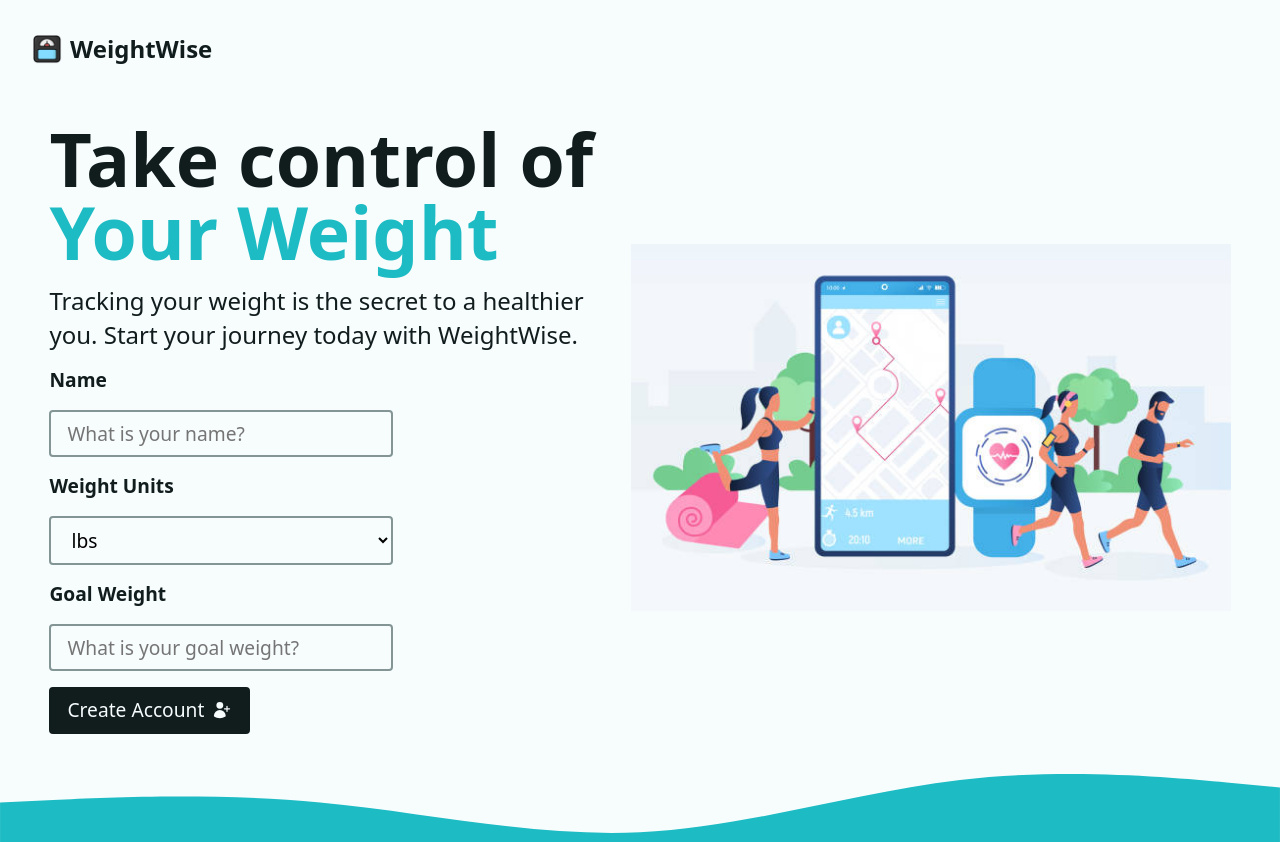
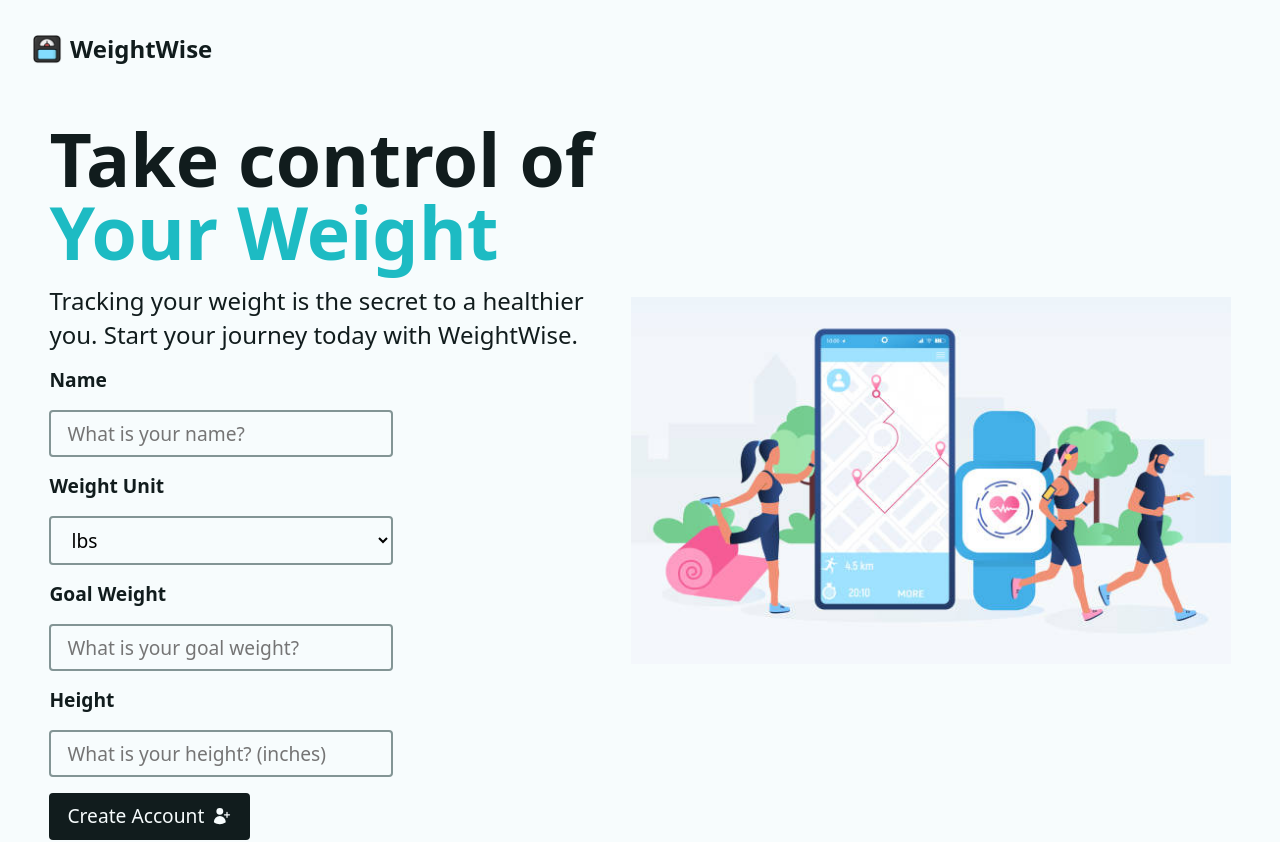
Before and after one commit to jdjoum/React-Weight-Tracker, a React (Vite) app: page / in a window 1280 px wide. Shown: the top 842 px of the page. Built offline with nearby package versions, Linux system fonts and the light colour scheme.

Commit message:
Start BMI implementation

```diff
--- a/src/actions/logout.js
+++ b/src/actions/logout.js
@@ -16,9 +16,9 @@ export async function logoutAction() {
     deleteItem({
         key: "weights"
     })
-    // Delete the weight units
+    // Delete the weight unit
     deleteItem({
-        key: "weightUnits"
+        key: "weightUnit"
     })
     toast.success("You've deleted your account!")
     // Return redirect
--- a/src/components/AddWeightForm.jsx
+++ b/src/components/AddWeightForm.jsx
@@ -7,10 +7,10 @@ import { useFetcher, Form } from 'react-router-dom';
 import { PlusCircleIcon, ArrowPathIcon, TrashIcon } from '@heroicons/react/24/solid';
 
 // Helper functions
-import { convertGoalWeight, convertWeightUnits, fetchData } from '../helper';
+import { convertGoalWeight, convertweightUnit, fetchData } from '../helper';
 import WeightLineChart from './WeightLineChart';
 
-const AddWeightForm = ({ weights, weightUnits, goalWeight }) => {
+const AddWeightForm = ({ weights, weightUnit, goalWeight, height, heightUnit }) => {
     const fetcher = useFetcher();
     const isSubmitting = fetcher.state === "submitting";
     // Ref variables
@@ -18,7 +18,7 @@ const AddWeightForm = ({ weights, weightUnits, goalWeight }) => {
     const focusRef = useRef();
     // State variables
     const [weightVals, setWeightVals] = useState(weights);
-    const [unit, setUnit] = useState(weightUnits);
+    const [unit, setUnit] = useState(weightUnit);
     const [targetWeight, setTargetWeight] = useState(goalWeight);
     const [count, setCount] = useState(0);
 
@@ -36,17 +36,17 @@ const AddWeightForm = ({ weights, weightUnits, goalWeight }) => {
     }, [isSubmitting])
 
     useEffect(() => {
-        localStorage.setItem("weightUnits", JSON.stringify(unit));
+        localStorage.setItem("weightUnit", JSON.stringify(unit));
     }, [unit])
 
-    // handleToggle - Handles the logic when the change weight units toggle button is clicked
+    // handleToggle - Handles the logic when the change weight unit toggle button is clicked
     const handleToggle = () => {
         setCount(count + 1);
         const existingWeights = fetchData("weights") ?? [];
-        var newWeights = convertWeightUnits(existingWeights, unit);
+        var newWeights = convertweightUnit(existingWeights, unit);
         setWeightVals(newWeights);
-        localStorage.setItem("weightUnits", JSON.stringify(unit));
-        setUnit(prevUnits => (prevUnits === 'kgs' ? 'lbs' : 'kgs'));
+        localStorage.setItem("weightUnit", JSON.stringify(unit));
+        setUnit(prevUnits => (prevUnits === 'kg' ? 'lbs' : 'kg'));
         var newGoalWeight = convertGoalWeight(targetWeight, unit);
         setTargetWeight(newGoalWeight);
     };
@@ -60,6 +60,8 @@ const AddWeightForm = ({ weights, weightUnits, goalWeight }) => {
                     <div className="grid-xs">
                         <label htmlFor="newWeightAmount">Weight Amount </label>
                         <input type="number" step="0.01" name="newWeightAmount" id="newWeightAmount" placeholder={`Enter your weight (${unit})`} required inputMode='decimal'ref={focusRef}/>
+                        <input type="hidden" name="height" value={height}/>
+                        <input type="hidden" name="weightUnit" value={unit}/>
                     </div>
                     <div className="grid-xs">
                         <label htmlFor="dateInput">Date </label>
@@ -84,7 +86,7 @@ const AddWeightForm = ({ weights, weightUnits, goalWeight }) => {
             weightVals && weightVals.length > 0 && (
                 <div className="grid-md">
                     <div className='table'>
-                        {/* WeightUnitsToggle Form */}
+                        {/* weightUnitToggle Form */}
                         <div className='form-wrapper'>
                             <h2 className="h3">Update Goal Weight in {unit}</h2>
                             <fetcher.Form method="post">
@@ -106,14 +108,14 @@ const AddWeightForm = ({ weights, weightUnits, goalWeight }) => {
                             </fetcher.Form>
                         </div>
                         <br></br>
-                        {/* WeightUnitsToggle Form */}
+                        {/* weightUnitToggle Form */}
                         <div className='form-wrapper'>
-                            <h2 className="h3">Change Weight Units</h2>
+                            <h2 className="h3">Change Weight Unit</h2>
                             <button type="submit" className='btn btn--dark' disabled={isSubmitting} onClick={handleToggle}>
                                 {
                                     isSubmitting ? <span>Submitting...</span> : (
                                         <>
-                                            <span>{unit === 'lbs' ? 'Change units to kgs' : 'Change units to lbs'}</span>
+                                            <span>{unit === 'lbs' ? 'Change unit to kg' : 'Change unit to lbs'}</span>
                                             <ArrowPathIcon width={20} />
                                         </>
                                     )
@@ -156,10 +158,7 @@ const AddWeightForm = ({ weights, weightUnits, goalWeight }) => {
                                 }
                             </tbody>
                         </table>
-                        <WeightLineChart weightEntries={weightVals} weightUnits={unit} goalWeight={targetWeight}/>
-                    </div>
-                    <div className="rights-reserved">
-                        <h6 className="h6">WeightWise © 2024 by Julian-Justin Djoum. All Rights Reserved.</h6>
+                        <WeightLineChart weightEntries={weightVals} weightUnit={unit} goalWeight={targetWeight}/>
                     </div>
                 </div>
             )
--- a/src/components/Intro.jsx
+++ b/src/components/Intro.jsx
@@ -1,4 +1,4 @@
-import React from 'react'
+import React, { useState, useEffect } from 'react'
 
 // RRD Imports
 import { Form } from 'react-router-dom';
@@ -10,6 +10,22 @@ import { UserPlusIcon } from "@heroicons/react/24/solid"
 import illustration from "../assets/weight-tracker.jpg"
 
 const Intro = () => {
+
+  const [weightUnit, setWeightUnit] = useState('lbs');
+  const [heightUnit, setHeightUnit] = useState('inches');
+
+  useEffect(() => {
+    if (weightUnit === 'lbs') {
+      setHeightUnit('inches');
+    } else if (weightUnit === 'kg') {
+      setHeightUnit('meters');
+    }
+  }, [weightUnit]);
+
+  const handleWeightUnitChange = (event) => {
+    setWeightUnit(event.target.value);
+  };
+
   return (
     <div className='intro'>
         <div>
@@ -18,13 +34,16 @@ const Intro = () => {
             <Form method="post">
                 <label htmlFor="userName">Name</label>
                 <input type='text' name='userName' required placeholder='What is your name?' aria-label='Your Name' autoComplete='given-name'/>
-                <label htmlFor="weightUnits">Weight Units</label>
-                <select name="weightUnits" id="weightUnits" required>
+                <label htmlFor="weightUnit">Weight Unit</label>
+                <select name="weightUnit" id="weightUnit" onChange={handleWeightUnitChange} required>
                   <option value="lbs">lbs</option>
-                  <option value="kgs">kgs</option>
+                  <option value="kg">kg</option>
                 </select>
                 <label htmlFor="goalWeight">Goal Weight</label>
-                <input type='number' name='goalWeight' required inputMode='decimal' placeholder='What is your goal weight?' aria-label='Your Goal Weight' step="0.01"  />
+                <input type='number' name='goalWeight' min={1} required inputMode='decimal' placeholder='What is your goal weight?' aria-label='Your Goal Weight' step="0.01"  />
+                <label htmlFor="height">Height</label>
+                <input type='number' name='height' min={1} required inputMode='decimal' placeholder={`What is your height? (${heightUnit})`} aria-label='Your Height' step="0.01"  />
+                <input type="hidden" name="heightUnit" value={heightUnit}/>
                 <input type="hidden" name='_action' value="newUser" />
                 <button type="submit" className="btn btn--dark">
                     <span>Create Account</span>
--- a/src/components/WeightLineChart.jsx
+++ b/src/components/WeightLineChart.jsx
@@ -22,7 +22,7 @@ ChartJS.register(
   Legend
 );
 
-const WeightLineChart = ({ weightEntries, weightUnits, goalWeight }) => {
+const WeightLineChart = ({ weightEntries, weightUnit, goalWeight }) => {
     // Sort the weight entries by date before displaying them in the graph
     const sortedEntries = [...weightEntries].sort((a, b) => new Date(a.date) - new Date(b.date));
     const goalWeights = new Array(sortedEntries.length).fill(goalWeight);
@@ -53,7 +53,7 @@ const WeightLineChart = ({ weightEntries, weightUnits, goalWeight }) => {
                 beginAtZero: true,
                 title: {
                     display: true,
-                    text: `Weight (${weightUnits})` ,
+                    text: `Weight (${weightUnit})` ,
                 },
             },
             x: {
--- a/src/helper.js
+++ b/src/helper.js
@@ -33,52 +33,56 @@ function getDate() {
 }
 
 // addNewWeightEntry - Adds a new weight entry to the list of weights stored in localStorage
-export const addNewWeightEntry = ({ amount, date }) => {
+export const addNewWeightEntry = ({ amount, date, height, weightUnit }) => {
     date = getDate();
     const formattedDate = formatDateInput(date)
     const now = new Date(Date.now());
     const formattedAmount = (+amount).toFixed(2);
+    console.log(height);
+    console.log(weightUnit);
+    const BMI = calculateBMI(formattedAmount, height, weightUnit)
     const newWeight = {
         id: crypto.randomUUID(),
         date: formattedDate,
         createdAt: now.toLocaleString(),
         weight: formattedAmount,
+        bmi: BMI,
     }
     const existingWeights = fetchData("weights") ?? [];
     localStorage.setItem("weights", JSON.stringify([...existingWeights,newWeight]));
 }
 
-// lbsToKgs - Converts lbs to kgs
-export const lbsToKgs = (lbs) => {
+// lbsTokg - Converts lbs to kg
+export const lbsTokg = (lbs) => {
     return (lbs * 0.453592).toFixed(2);
 };
 
-// kgsToLbs - Converts kgs to lbs
-export const kgsToLbs = (kgs) => {
-    return (kgs * 2.20462).toFixed(2);
+// kgToLbs - Converts kg to lbs
+export const kgToLbs = (kg) => {
+    return (kg * 2.20462).toFixed(2);
 };
 
-// convertWeightUnits - Converts the existingWeights to kgs or lbs based on the unit
-export const convertWeightUnits = (existingWeights, unit) => {
+// convertweightUnit - Converts the existingWeights to kg or lbs based on the unit
+export const convertweightUnit = (existingWeights, weightUnit) => {
     var newWeights = structuredClone(existingWeights);
     for (let i = 0; i < existingWeights.length; i++) {
-        if (unit == "kgs") {
-            newWeights[i].weight = kgsToLbs(existingWeights[i].weight);
+        if (weightUnit == "kg") {
+            newWeights[i].weight = kgToLbs(existingWeights[i].weight);
         } else {
-            newWeights[i].weight = lbsToKgs(existingWeights[i].weight);
+            newWeights[i].weight = lbsTokg(existingWeights[i].weight);
         }
     }
     localStorage.setItem("weights", JSON.stringify(newWeights));
     return newWeights;
 }
 
-// convertGoalWeight - Converts the goalWeight to kgs or lbs based on the unit
-export const convertGoalWeight = (goalWeight, unit) => {
+// convertGoalWeight - Converts the goalWeight to kg or lbs based on the unit
+export const convertGoalWeight = (goalWeight, weightUnit) => {
     var newGoalWeight = 0;
-    if (unit == "kgs") {
-        newGoalWeight = kgsToLbs(goalWeight);
+    if (weightUnit == "kg") {
+        newGoalWeight = kgToLbs(goalWeight);
     } else {
-        newGoalWeight = lbsToKgs(goalWeight);
+        newGoalWeight = lbsTokg(goalWeight);
     }
     localStorage.setItem("goalWeight", JSON.stringify(newGoalWeight));
     return newGoalWeight;
@@ -88,3 +92,20 @@ export const convertGoalWeight = (goalWeight, unit) => {
 export const updateGoalWeight = ( weight ) => {
     localStorage.setItem("goalWeight", weight);
 }
+
+// calculateBMI - Calculates the BMI based on the unit
+function calculateBMI(weight, height, weightUnit) {
+  if (weight <= 0 || height <= 0) {
+    throw new Error("Weight and height must be greater than zero");
+  }
+  let bmi;
+  if (weightUnit === 'lbs') {
+    bmi = (weight / (height * height)) * 703;
+  } else if (weightUnit === 'kg') {
+    bmi = weight / (height * height);
+  } else {
+    throw new Error("Invalid unit. Use 'kg' or 'lbs'.");
+  }
+  console.log(bmi);
+  return bmi.toFixed(2);
+}
--- a/src/index.css
+++ b/src/index.css
@@ -605,4 +605,5 @@ table a {
   display: flex;
   justify-content: center; /* Centers horizontally */
   align-items: center; /* Centers vertically */
+  margin-bottom: 15px;
 }
--- a/src/layouts/Main.jsx
+++ b/src/layouts/Main.jsx
@@ -26,6 +26,9 @@ const Main = () => {
             <main>
                 <Outlet />
             </main>
+            <div className="rights-reserved">
+                <h6 className="h6">WeightWise © 2024 by Julian-Justin Djoum. All Rights Reserved.</h6>
+            </div>
             <img src={wave} alt="" />
         </div>
     )
--- a/src/pages/Dashboard.jsx
+++ b/src/pages/Dashboard.jsx
@@ -17,9 +17,11 @@ import { addNewWeightEntry, deleteItem, fetchData, updateGoalWeight, wait } from
 export function dashboardLoader() {
     const userName = fetchData("userName");
     const weights = fetchData("weights");
-    const weightUnits = fetchData("weightUnits");
     const goalWeight = fetchData("goalWeight");
-    return { userName, weights, weightUnits, goalWeight }
+    const weightUnit = fetchData("weightUnit");
+    const height = fetchData("height");
+    const heightUnit = fetchData("heightUnit");
+    return { userName, weights, weightUnit, goalWeight, heightUnit, height }
 }
 
 // Action
@@ -32,8 +34,10 @@ export async function dashboardAction({request}){
     if (_action === "newUser") {
         try {
             localStorage.setItem("userName", JSON.stringify(values.userName));
-            localStorage.setItem("weightUnits", JSON.stringify(values.weightUnits));
+            localStorage.setItem("weightUnit", JSON.stringify(values.weightUnit));
             localStorage.setItem("goalWeight", JSON.stringify(values.goalWeight));
+            localStorage.setItem("height", JSON.stringify(values.height));
+            localStorage.setItem("heightUnit", JSON.stringify(values.heightUnit));
             return toast.success(`Welcome, ${values.userName}`);
         } catch(e) {
             throw new Error("There was a problem creating your account.");
@@ -43,9 +47,13 @@ export async function dashboardAction({request}){
     // addWeightEntry Form Submission in the AddWeightForm component
     if (_action === "addWeightEntry") {
         try {
+            console.log(values.height);
+            console.log(values.weightUnit);
             addNewWeightEntry({
                 amount: values.newWeightAmount,
-                date: values.dateInput
+                date: values.dateInput,
+                height: values.height,
+                weightUnit: values.weightUnit,
             });
             return toast.success("Weight entry added!");
         } catch(e) {
@@ -83,7 +91,7 @@ export async function dashboardAction({request}){
 }
 
 const Dashboard = () => {
-    const { userName, weights, weightUnits, goalWeight } = useLoaderData()
+    const { userName, weights, weightUnit, goalWeight, height, heightUnit } = useLoaderData()
     return (
         <>
             { userName ? (
@@ -92,7 +100,13 @@ const Dashboard = () => {
                     <div className="grid-sm">
                         <div className="grid-lg">
                             <div className="flex-lg">
-                                <AddWeightForm weights={weights} weightUnits={weightUnits} goalWeight={goalWeight}/>
+                                <AddWeightForm
+                                    weights={weights}
+                                    weightUnit={weightUnit}
+                                    goalWeight={goalWeight}
+                                    height={height}
+                                    heightUnit={heightUnit}
+                                />
                             </div>
                         </div>
                     </div>
```
